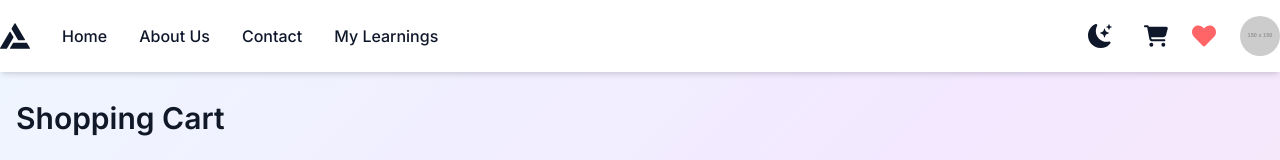
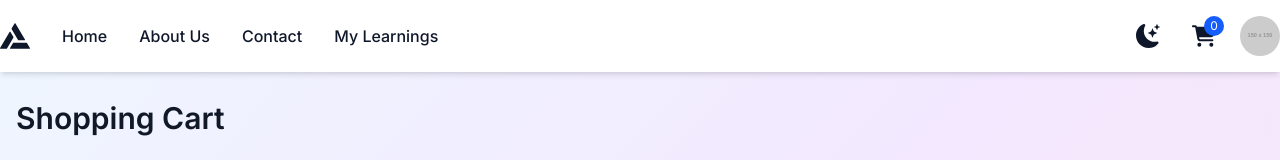
Before and after one commit to vijayKrishna96/learn-lab-f-v2, a Next.js app: page /student/cart in a window 1280 px wide. Shown: the top 160 px of the page. Built offline with nearby package versions, Linux system fonts and the light colour scheme; no server answers.

Commit message:
updated cart count in navbar

```diff
--- a/src/components/navbar/StudentNavbar.tsx
+++ b/src/components/navbar/StudentNavbar.tsx
@@ -17,6 +17,7 @@ import { RootState } from "@/redux/store";
 const StudentHeader = () => {
   const [dropdownOpen, setDropdownOpen] = useState(false);
   const [isSidebarOpen, setIsSidebarOpen] = useState(false);
+  const cartItems = useSelector((state: RootState) => state.cart.items);
   const [userId, setUserId] = useState<string>("");
 
   // const pathname = usePathname(); // ✅ Example: /student/6714c06217f165436c5361ac
@@ -40,6 +41,8 @@ const StudentHeader = () => {
   // ✅ Filter user-specific items
   // const userCart = cartItems?.filter((item: any) => item.userId === userId);
   // const userWishlist = wishlistItems?.filter((item: any) => item.userId === userId);
+
+  console.log(cartItems, "cart");
 
   return (
     <nav className="shadow-md fixed top-0 left-0 w-full z-50 bg-white dark:bg-gray-900">
@@ -71,14 +74,10 @@ const StudentHeader = () => {
             <Link href={`/student/cart`}>
               <FaCartShopping />
             </Link>
-            <span className="absolute -top-2 -right-2 text-xs bg-primarybtn text-white rounded-full w-5 h-5 flex items-center justify-center"></span>
-          </div>
 
-          <div className="relative text-red-400 text-xl md:text-2xl">
-            <Link href={`/student/wishlist/${userId}`}>
-              <FaHeart />
-            </Link>
-            <span className="absolute -top-2 -right-2 text-xs bg-primarybtn text-white rounded-full w-5 h-5 flex items-center justify-center"></span>
+            <span className="absolute -top-2 -right-2 text-xs bg-blue-600 text-white rounded-full w-5 h-5 flex items-center justify-center">
+              {cartItems?.length || 0}
+            </span>
           </div>
 
           <div className="hidden md:block">
```
